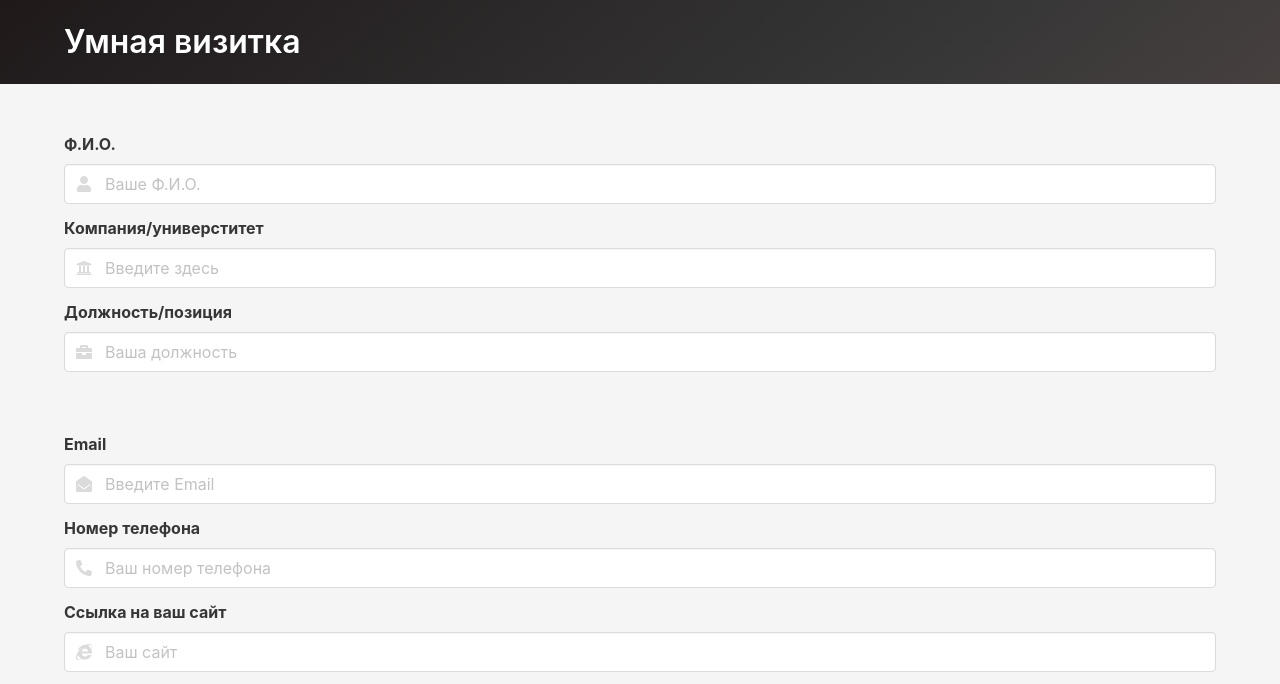
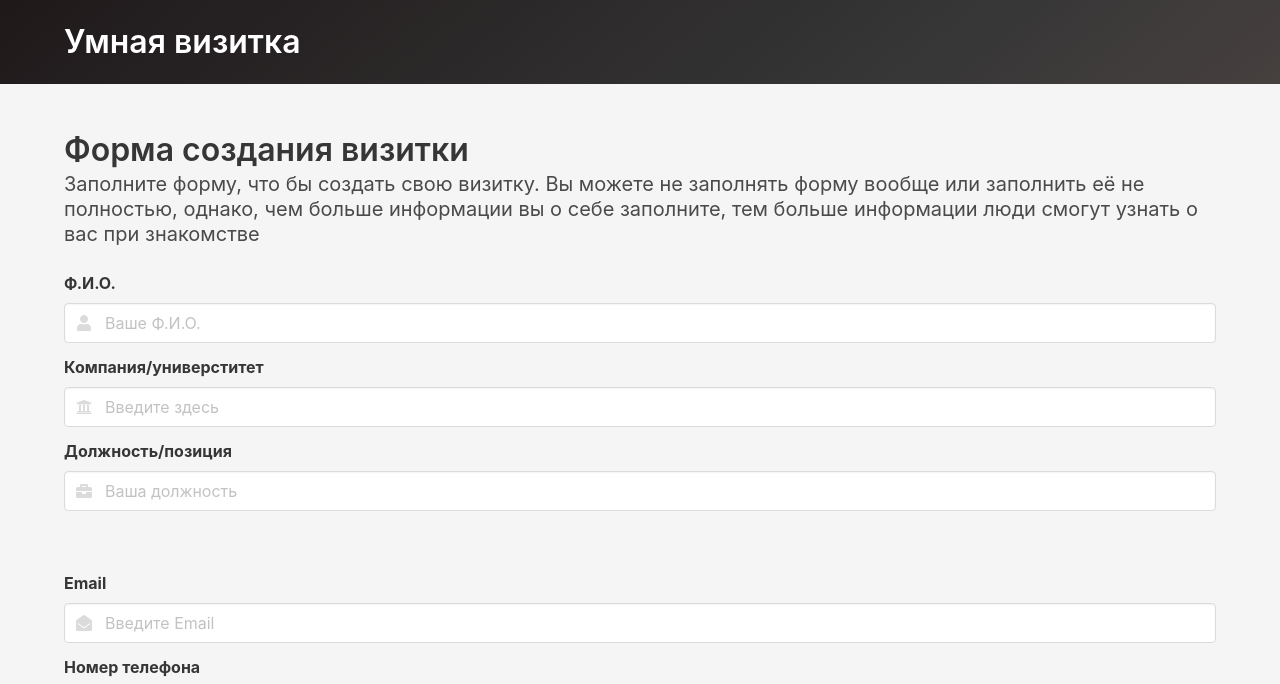
Before and after one commit to Nelson9309/visit_card, a plain HTML site: page form.html in a window 1280 px wide. Shown: the top 684 px of the page. Drawn offline with Linux system fonts and the light colour scheme.

Commit message:
add heading and small instruction

```diff
--- a/form.html
+++ b/form.html
@@ -24,6 +24,8 @@
 
     <section class="section has-background-light">
         <div class="container">
+          <h1 class="title">Форма создания визитки</h1>
+          <p class="subtitle">Заполните форму, что бы создать свою визитку. Вы можете не заполнять форму вообще или заполнить её не полностью, однако, чем больше информации вы о себе заполните, тем больше информации люди смогут узнать о вас при знакомстве</p>
         <div class="field">
           <label class="label">Ф.И.О.</label>
           <div class="control has-icons-left has-icons-right">
```
